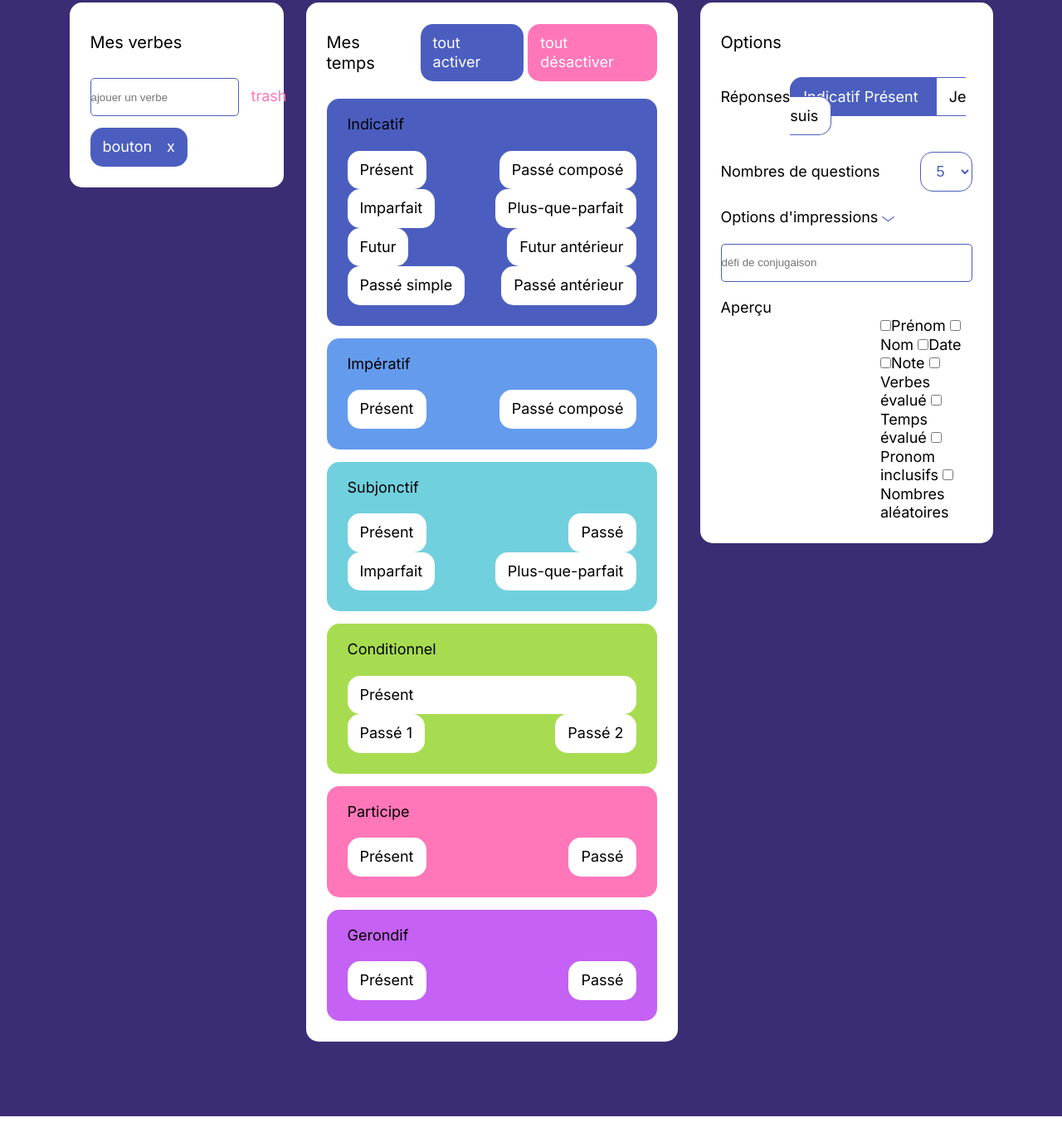
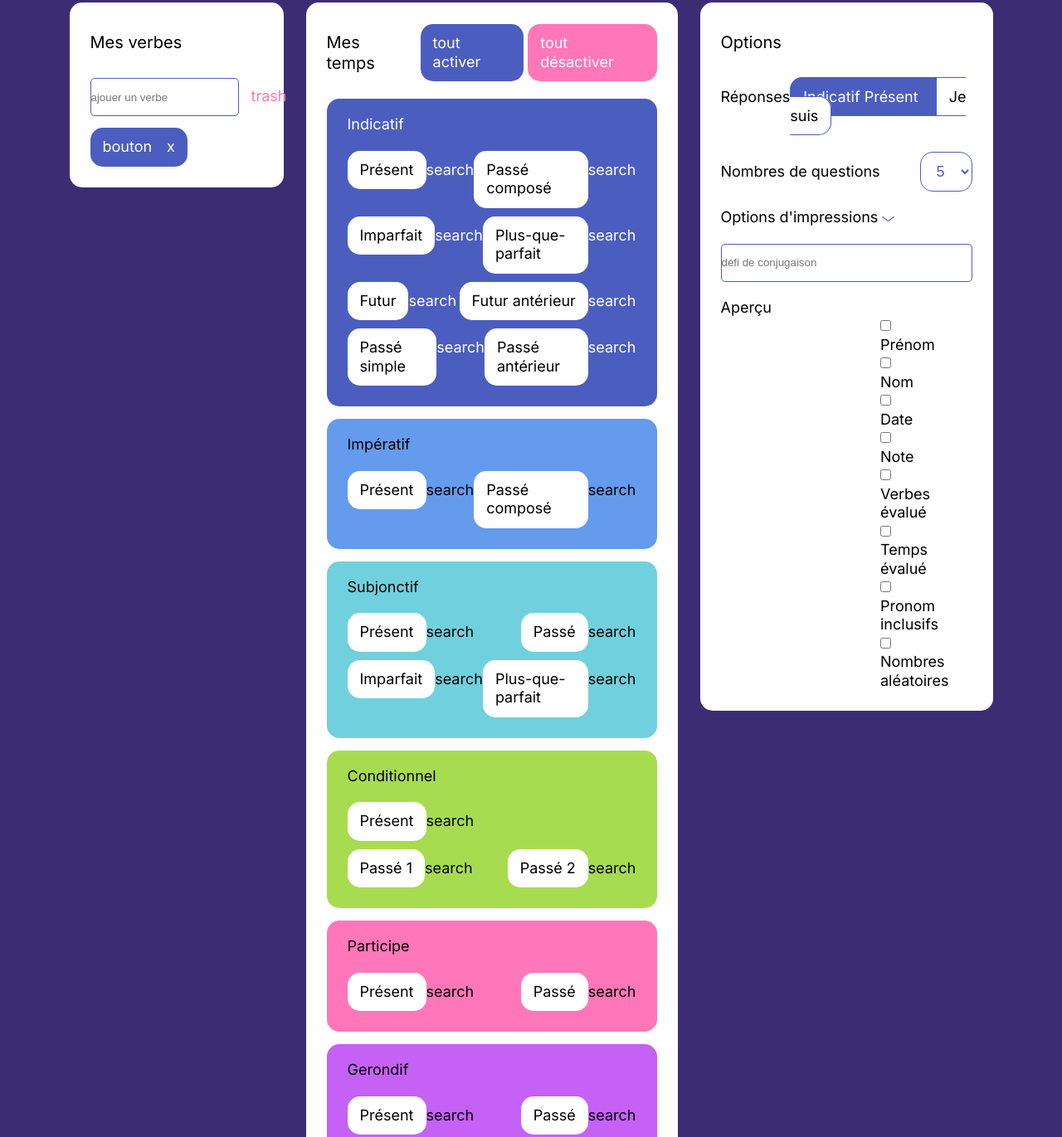
Before and after one commit to titiyocretton/tatitotu-site, a website built with Parcel: page src/index.html in a window 1280 px wide. Shown: the part 253-1624 px from the top of the page at 83% size. Built offline with nearby package versions, Linux system fonts and the light colour scheme.

Commit message:
ajout text search dans mode

```diff
--- a/src/index.html
+++ b/src/index.html
@@ -198,7 +198,7 @@
                 placeholder="ajouer un verbe"
                 class="button-text-alone"
               />
-              <p class="verb-trash">trash</p>
+              <p class="icone-trash icone">trash</p>
             </div>
             <div class="l-container">
               <div class="verb-label">
@@ -217,71 +217,97 @@
               <div class="button button-secondary-color">tout désactiver</div>
             </div>
             <div class="mode">
+              <div class="mode-too-dark">
                 Indicatif
                 <div class="mode-time">
                   <div class="mode-container">
+                    <div>
                       <label
                         ><input
                           type="checkbox"
-                      class="checkbox-time checkbox-indicatif"
+                          class="checkbox-time checkbox-indicatif checkbox"
                         />
                         <p>Présent</p>
                       </label>
+                      <p class="icone">search</p>
+                    </div>
+                    <div>
                       <label
                         ><input
                           type="checkbox"
-                      class="checkbox-time checkbox-indicatif"
+                          class="checkbox-time checkbox-indicatif checkbox"
                         />
                         <p>Passé composé</p>
                       </label>
+                      <p class="icone">search</p>
+                    </div>
                   </div>
                   <div class="mode-container">
+                    <div>
                       <label
                         ><input
                           type="checkbox"
-                      class="checkbox-time checkbox-indicatif"
+                          class="checkbox-time checkbox-indicatif checkbox"
                         />
                         <p>Imparfait</p>
                       </label>
+                      <p class="icone">search</p>
+                    </div>
+                    <div>
                       <label
                         ><input
                           type="checkbox"
-                      class="checkbox-time checkbox-indicatif"
+                          class="checkbox-time checkbox-indicatif checkbox"
                         />
                         <p>Plus-que-parfait</p>
                       </label>
+                      <p class="icone">search</p>
+                    </div>
                   </div>
                   <div class="mode-container">
+                    <div>
                       <label
                         ><input
                           type="checkbox"
-                      class="checkbox-time checkbox-indicatif"
+                          class="checkbox-time checkbox-indicatif checkbox"
                         />
                         <p>Futur</p>
                       </label>
+                      <p class="icone">search</p>
+                    </div>
+                    <div>
                       <label
                         ><input
                           type="checkbox"
-                      class="checkbox-time checkbox-indicatif"
+                          class="checkbox-time checkbox-indicatif checkbox"
                         />
                         <p>Futur antérieur</p>
                       </label>
+                      <p class="icone">search</p>
+                    </div>
                   </div>
                   <div class="mode-container">
+                    <div>
                       <label
                         ><input
                           type="checkbox"
-                      class="checkbox-time checkbox-indicatif"
+                          class="checkbox-time checkbox-indicatif checkbox"
                         />
                         <p>Passé simple</p>
                       </label>
+                      <p class="icone">search</p>
+                    </div>
+                    <div>
                       <label
                         ><input
                           type="checkbox"
-                      class="checkbox-time checkbox-indicatif"
+                          class="checkbox-time checkbox-indicatif checkbox"
                         />
                         <p>Passé antérieur</p>
                       </label>
+                      <p class="icone">search</p>
+                    </div>
+                  </div>
                 </div>
               </div>
             </div>
@@ -289,20 +315,26 @@
               Impératif
               <div class="mode-time">
                 <div class="mode-container">
+                  <div>
                     <label
                       ><input
                         type="checkbox"
-                      class="checkbox-time checkbox-imperatif"
+                        class="checkbox-time checkbox-imperatif checkbox"
                       />
                       <p>Présent</p>
                     </label>
+                    <p class="icone">search</p>
+                  </div>
+                  <div>
                     <label
                       ><input
                         type="checkbox"
-                      class="checkbox-time checkbox-imperatif"
+                        class="checkbox-time checkbox-imperatif checkbox"
                       />
                       <p>Passé composé</p>
                     </label>
+                    <p class="icone">search</p>
+                  </div>
                 </div>
               </div>
             </div>
@@ -310,42 +342,56 @@
               Subjonctif
               <div class="mode-time">
                 <div class="mode-container">
+                  <div>
                     <label
                       ><input
                         type="checkbox"
-                      class="checkbox-time checkbox-subjonctif"
+                        class="checkbox-time checkbox-subjonctif checkbox"
                       />
                       <p>Présent</p>
                     </label>
+                    <p class="icone">search</p>
+                  </div>
+                  <div>
                     <label
                       ><input
                         type="checkbox"
-                      class="checkbox-time checkbox-subjonctif"
+                        class="checkbox-time checkbox-subjonctif checkbox"
                       />
                       <p>Passé</p>
                     </label>
+                    <p class="icone">search</p>
+                  </div>
                 </div>
                 <div class="mode-container">
+                  <div>
                     <label
                       ><input
                         type="checkbox"
-                      class="checkbox-time checkbox-subjonctif"
+                        class="checkbox-time checkbox-subjonctif checkbox"
                       />
                       <p>Imparfait</p>
                     </label>
+                    <p class="icone">search</p>
+                  </div>
+                  <div>
                     <label>
                       <input
                         type="checkbox"
-                      class="checkbox-time checkbox-subjonctif"
+                        class="checkbox-time checkbox-subjonctif checkbox"
                       />
                       <p>Plus-que-parfait</p>
                     </label>
+                    <p class="icone">search</p>
+                  </div>
                 </div>
               </div>
             </div>
             <div class="mode">
               Conditionnel
               <div class="mode-time">
+                <div class="mode-container">
+                  <div>
                     <label
                       ><input
                         type="checkbox"
@@ -353,7 +399,11 @@
                       />
                       <p>Présent</p>
                     </label>
+                    <p class="icone">search</p>
+                  </div>
+                </div>
                 <div class="mode-container">
+                  <div>
                     <label>
                       <input
                         type="checkbox"
@@ -361,6 +411,9 @@
                       />
                       <p>Passé 1</p>
                     </label>
+                    <p class="icone">search</p>
+                  </div>
+                  <div>
                     <label>
                       <input
                         type="checkbox"
@@ -368,6 +421,8 @@
                       />
                       <p>Passé 2</p>
                     </label>
+                    <p class="icone">search</p>
+                  </div>
                 </div>
               </div>
             </div>
@@ -375,20 +430,26 @@
               Participe
               <div class="mode-time">
                 <div class="mode-container">
+                  <div>
+                    <label>
+                      <input
+                        type="checkbox"
+                        class="checkbox-time checkbox-participe checkbox"
+                      />
+                      <p>Présent</p>
+                    </label>
+                    <p class="icone">search</p>
+                  </div>
+                  <div>
                     <label
                       ><input
                         type="checkbox"
-                      class="checkbox-time checkbox-participe"
-                    />
-                    <p>Présent</p>
-                  </label>
-                  <label
-                    ><input
-                      type="checkbox"
-                      class="checkbox-time checkbox-participe"
+                        class="checkbox-time checkbox-participe checkbox"
                       />
                       <p>Passé</p>
                     </label>
+                    <p class="icone">search</p>
+                  </div>
                 </div>
               </div>
             </div>
@@ -396,20 +457,26 @@
               Gerondif
               <div class="mode-time">
                 <div class="mode-container">
+                  <div>
                     <label>
                       <input
                         type="checkbox"
-                      class="checkbox-time checkbox-gerondif"
+                        class="checkbox-time checkbox-gerondif checkbox"
                       />
                       <p>Présent</p>
                     </label>
+                    <p class="icone">search</p>
+                  </div>
+                  <div>
                     <label
                       ><input
                         type="checkbox"
-                      class="checkbox-time checkbox-gerondif"
+                        class="checkbox-time checkbox-gerondif checkbox"
                       />
                       <p>Passé</p>
                     </label>
+                    <p class="icone">search</p>
+                  </div>
                 </div>
               </div>
             </div>
@@ -460,14 +527,38 @@
               <div class="row">
                 <div class="col-7"></div>
                 <div class="col-5">
-                  <label><input type="checkbox" />Prénom</label>
-                  <label><input type="checkbox" />Nom </label>
-                  <label><input type="checkbox" />Date </label>
-                  <label><input type="checkbox" />Note </label>
-                  <label><input type="checkbox" />Verbes évalué </label>
-                  <label><input type="checkbox" />Temps évalué </label>
-                  <label><input type="checkbox" />Pronom inclusifs </label>
-                  <label><input type="checkbox" />Nombres aléatoires </label>
+                  <label>
+                    <input type="checkbox" class="checkbox" />
+                    <p>Prénom</p>
+                  </label>
+                  <label>
+                    <input type="checkbox" class="checkbox" />
+                    <p>Nom</p>
+                  </label>
+                  <label>
+                    <input type="checkbox" class="checkbox" />
+                    <p>Date</p>
+                  </label>
+                  <label>
+                    <input type="checkbox" class="checkbox" />
+                    <p>Note</p>
+                  </label>
+                  <label>
+                    <input type="checkbox" class="checkbox" />
+                    <p>Verbes évalué</p>
+                  </label>
+                  <label>
+                    <input type="checkbox" class="checkbox" />
+                    <p>Temps évalué</p>
+                  </label>
+                  <label>
+                    <input type="checkbox" class="checkbox" />
+                    <p>Pronom inclusifs</p>
+                  </label>
+                  <label>
+                    <input type="checkbox" class="checkbox" />
+                    <p>Nombres aléatoires</p>
+                  </label>
                 </div>
               </div>
             </div>
--- a/src/scss/main.scss
+++ b/src/scss/main.scss
@@ -13,4 +13,5 @@
 @import "modules/dropdown-hidden";
 @import "modules/options";
 @import "modules/checkbox";
+@import "modules/icone";
 @import "bootstrap/scss/bootstrap-grid";
--- a/src/scss/modules/_mode.scss
+++ b/src/scss/modules/_mode.scss
@@ -12,6 +12,12 @@
 .mode-container {
   display: flex;
   justify-content: space-between;
+  padding-top: 10px;
+}
+
+.mode-container div {
+  display: flex;
+  align-items: baseline;
 }
 
 .mode:nth-child(3) {
@@ -34,3 +40,11 @@
   margin-bottom: 0;
   background: var(--purple);
 }
+
+.mode-too-dark {
+  color: white;
+}
+
+.mode-container:first-child {
+  padding-top: 0;
+}
--- a/src/scss/modules/checkbox.scss
+++ b/src/scss/modules/checkbox.scss
@@ -2,7 +2,14 @@
   background: rgb(255, 255, 255);
   padding: 12px 15px;
   border-radius: 15px;
+  color: black;
 }
+
+// .checkbox + p {
+//   padding: 12px 15px;
+//   border-radius: 15px;
+//   color: black;
+// }
 
 .checkbox-indicatif:checked + p {
   background: var(--active-primary);
--- /dev/null
+++ b/src/scss/modules/icone.scss
@@ -0,0 +1,3 @@
+.icone-trash {
+  color: var(--secondary-color);
+}
--- a/src/scss/modules/verb.scss
+++ b/src/scss/modules/verb.scss
@@ -7,7 +7,3 @@
   gap: 18px;
   margin-top: 14px;
 }
-
-.verb-trash {
-  color: var(--secondary-color);
-}
```
Lines whose indentation alone changed are shown as unchanged.
